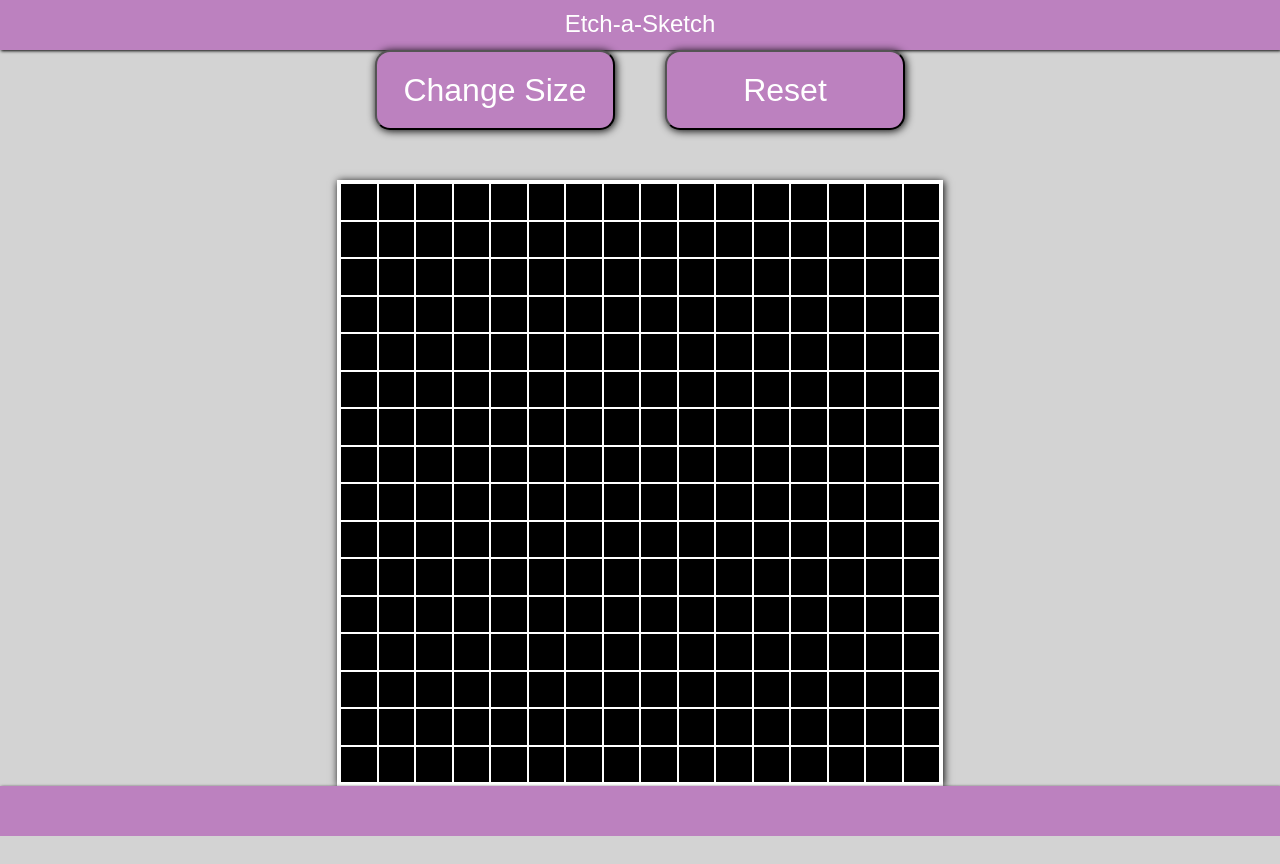
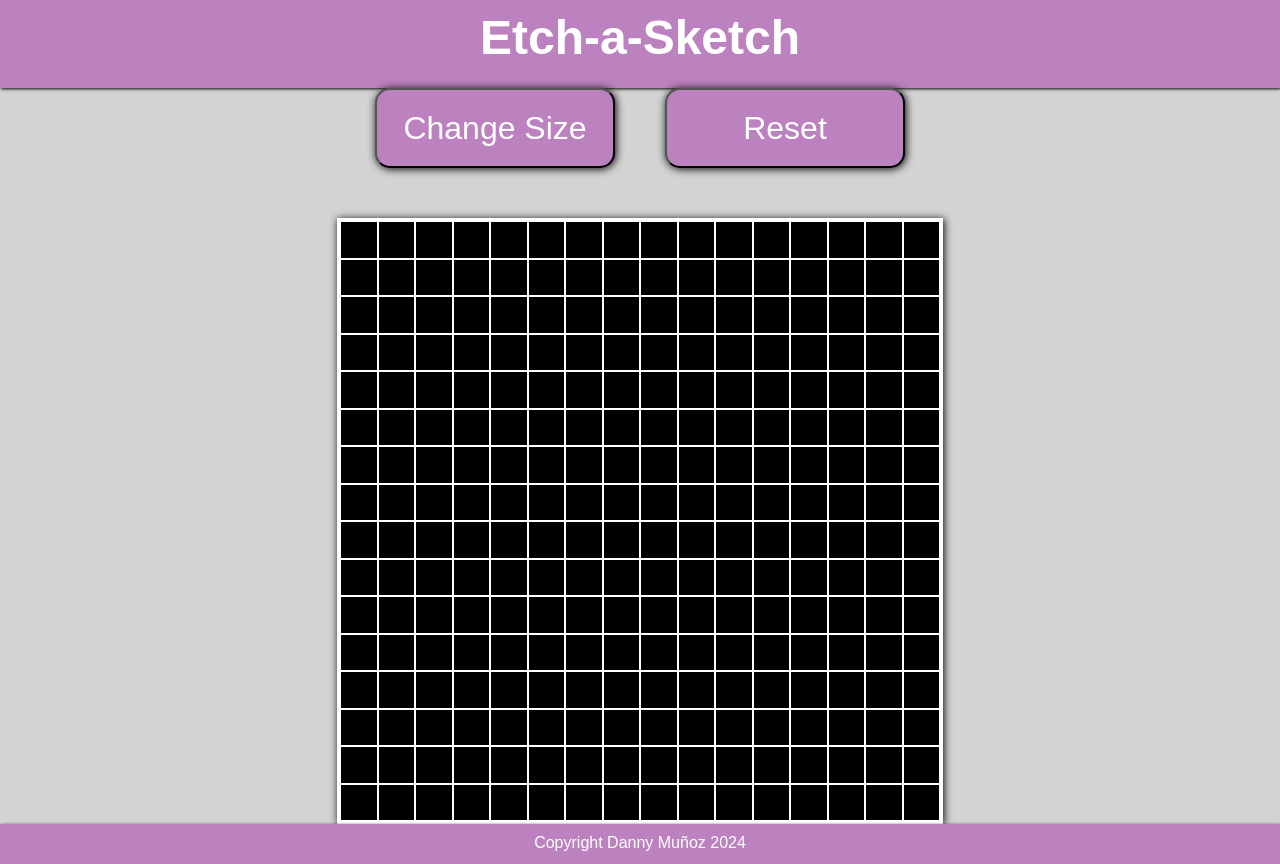
Before and after one commit to muno17/etch_a_sketch, a plain HTML site: page index.html in a window 1280 px wide. Before the commit the page ends 836 px from the top, so only its background shows below. Drawn offline with Linux system fonts and the light colour scheme.

Commit message:
add additional styling changes

```diff
--- a/index.html
+++ b/index.html
@@ -16,6 +16,6 @@
             <div id="gridContainer"></div>
             <script src="script.js"></script>
         </div>
-        <div id="footer"></div>
+        <div id="footer">Copyright Danny Muñoz 2024</div>
     </body>
 </html>
--- a/style.css
+++ b/style.css
@@ -57,11 +57,17 @@ button {
 #footer {
     background-color: #bc81bf;
     width: 100%;
-    height: 40px;
+    height: 30px;
     margin: 0;
     padding: 0;
     text-align: center;
     padding-top: 10px;
-    font-size: 24px;
+    font-size: 16px;
     box-shadow: 1px 1px 3px black;
 }
+
+#header {
+    padding-bottom: 48px;
+    font-size: 48px;
+        font-weight: bold;
+}
```
